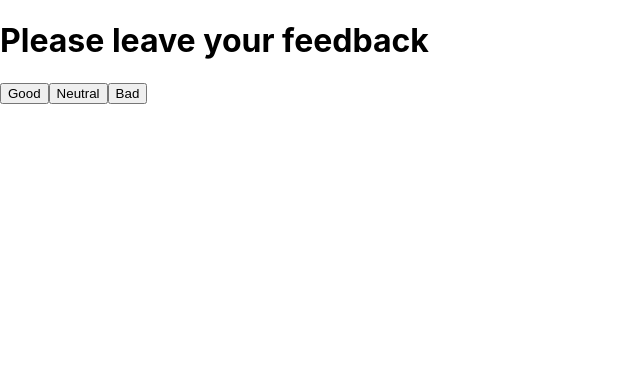
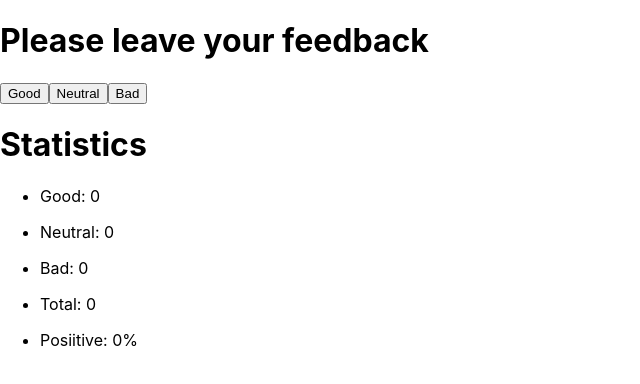
Before and after one commit to MaksimLisovoi/react-practice, a React (Create React App) app: page / in a window 1280 px wide. Shown: the top 384 px of the page, without its empty margins (0-640 px from the left). Built offline with nearby package versions, Linux system fonts and the light colour scheme.

Commit message:
added Statistics func

```diff
--- a/src/components/App.jsx
+++ b/src/components/App.jsx
@@ -1,6 +1,7 @@
 import React, { Component } from 'react';
 import { FeedbackOptions } from './FeedbackOptions';
-import { Section } from '../components/Section';
+import { Section } from './Section';
+import { Statistics } from './Statistics';
 
 export class App extends Component {
   state = {
@@ -9,27 +10,45 @@ export class App extends Component {
     bad: 0,
   };
 
+  leaveFeedback = e => {
+    this.setState(prevState => ({
+      [e.target.name]: prevState[e.target.name] + 1,
+    }));
+  };
+
+  totalFeedBack = () => this.state.good + this.state.neutral + this.state.bad;
+
+  positivePercentage = () => {
+    const positive = Math.round((this.state.good * 100) / this.totalFeedBack());
+
+    console.log(Number.isNaN(positive));
+
+    console.log(positive);
+
+    return Number.isNaN(positive) ? 0 : positive;
+  };
+
   render() {
+    const { good, bad, neutral } = this.state;
+    const total = this.totalFeedBack();
+    const positive = this.positivePercentage();
+    console.log(positive);
+
     return (
       <>
         <Section title="Please leave your feedback">
-          <FeedbackOptions></FeedbackOptions>
+          <FeedbackOptions onLeaveFeedback={this.leaveFeedback} options={this.state} />
         </Section>
 
-        {/* <div>
-          <button type="button"></button>
-          <button type="button"></button>
-          <button type="button"></button>
-        </div> */}
-
-        {/* <FeedbackOptions /> */}
-
-        {/* <div>
-          <h1></h1>
-          <span></span>
-          <span></span>
-          <span></span>
-        </div> */}
+        <Section title="Statistics">
+          <Statistics
+            good={good}
+            bad={bad}
+            neutral={neutral}
+            total={total}
+            positivePercentage={positive}
+          />
+        </Section>
       </>
     );
   }
--- a/src/components/FeedbackOptions/FeedbackOptions.jsx
+++ b/src/components/FeedbackOptions/FeedbackOptions.jsx
@@ -1,11 +1,15 @@
 import { ControlsBlock, Btn } from './FeedbackOptions.styled';
 
-export const FeedbackOptions = () => (
-  <ControlsBlock>
-    <Btn onClick={() => {}} type="button">
-      Good
-    </Btn>
-    <Btn type="button">Neutral</Btn>
-    <Btn type="button">Bad</Btn>
-  </ControlsBlock>
-);
+export const FeedbackOptions = ({ onLeaveFeedback, options }) => {
+  const buttonNames = Object.keys(options);
+
+  return (
+    <ControlsBlock>
+      {buttonNames.map(btnName => (
+        <Btn onClick={onLeaveFeedback} key={btnName} type="button" name={btnName}>
+          {btnName[0].toUpperCase() + btnName.slice(1)}
+        </Btn>
+      ))}
+    </ControlsBlock>
+  );
+};
--- /dev/null
+++ b/src/components/Statistics/Statistics.jsx
@@ -0,0 +1,21 @@
+import { List, Item, Text } from './Statistics.styled';
+
+export const Statistics = ({ good, bad, neutral, total, positivePercentage }) => (
+  <List>
+    <Item>
+      <Text>Good: {good}</Text>
+    </Item>
+    <Item>
+      <Text>Neutral: {neutral}</Text>
+    </Item>
+    <Item>
+      <Text>Bad: {bad}</Text>
+    </Item>
+    <Item>
+      <Text>Total: {total}</Text>
+    </Item>
+    <Item>
+      <Text>Posiitive: {positivePercentage}%</Text>
+    </Item>
+  </List>
+);
--- /dev/null
+++ b/src/components/Statistics/Statistics.styled.js
@@ -0,0 +1,9 @@
+import styled from '@emotion/styled';
+
+export const List = styled.ul``;
+
+export const Item = styled.li``;
+
+export const Text = styled.p``;
+
+export const Number = styled.p``;
--- /dev/null
+++ b/src/components/Statistics/index.js
@@ -0,0 +1 @@
+export * from './Statistics';
```
